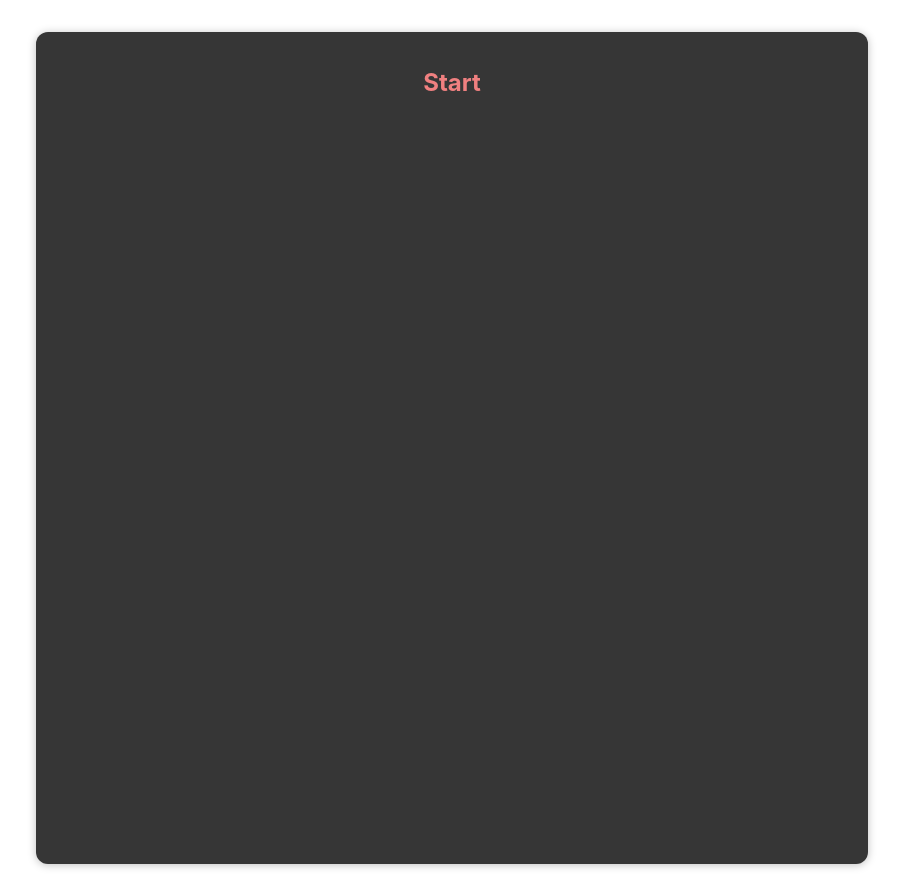
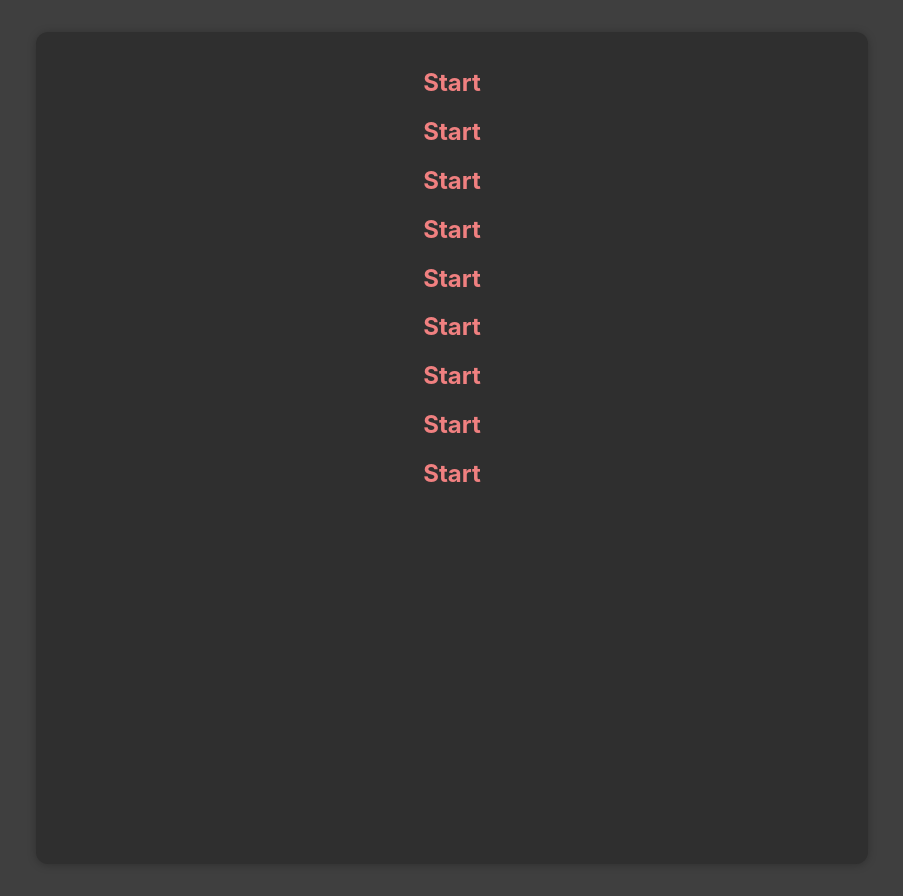
Before and after one commit to jonathas-arruda/Calculadora_React, a React (Create React App) app: page / in a window 1280 px wide. Shown: the whole page, without its empty margins (188-1091 px from the left). Built offline with nearby package versions, Linux system fonts and the light colour scheme.

Commit message:
The first changes to start the project

```diff
--- a/src/App.js
+++ b/src/App.js
@@ -1,14 +1,22 @@
-import './App.css';
-import Card from './components/UI/Card'
+import "./App.css";
+import Board from "./components/Board";
 
 const App = () => {
   return (
-    <Card Classname=''>
+    <Board className="board">
       <div className="App">
         <h2>Start</h2>
+        <h2>Start</h2>
+        <h2>Start</h2>
+        <h2>Start</h2>
+        <h2>Start</h2>
+        <h2>Start</h2>
+        <h2>Start</h2>
+        <h2>Start</h2>
+        <h2>Start</h2>
       </div>
-    </Card>
+    </Board>
   );
-}
+};
 
 export default App;
--- /dev/null
+++ b/src/components/Board.css
@@ -0,0 +1,11 @@
+.board{
+    border-radius: 12px;
+    box-shadow: 0 1px 8px rgba(0, 0, 0,0.25);
+    padding: 1rem;
+    background-color: #2f2f2f;
+    margin: 2rem auto;
+    width: 50rem;
+    max-width: 95%;
+    height: 50rem ;
+    max-height: 95%;
+}
--- /dev/null
+++ b/src/components/Board.js
@@ -0,0 +1,11 @@
+import './Board.css'
+
+const Board = (props) =>{
+
+    return(
+        <div className={props.className}>{props.children}</div>
+    )
+    ;
+}
+
+export default Board;
--- a/src/components/UI/Card.css
+++ b/src/components/Bottons.css
@@ -1,11 +1,11 @@
-.card{
+.bottons{
     border-radius: 12px;
     box-shadow: 0 1px 8px rgba(0, 0, 0,0.25);
     padding: 1rem;
-    background-color: #363636;
+    background-color: #00858f;
     margin: 2rem auto;
-    width: 50rem;
+    width: 15rem;
     max-width: 95%;
-    height: 50rem ;
+    height: 15rem ;
     max-height: 95%;
 }
--- a/src/components/UI/Card.js
+++ /dev/null
@@ -1,9 +0,0 @@
-import './Card.css';
-
-const Card = (props) => {
-    const classes = 'card ' + props.className ;
-
-    return <div className={classes}>{props.children}</div>;
-}
-
-export default Card;
--- a/src/index.css
+++ b/src/index.css
@@ -5,6 +5,7 @@ body {
     sans-serif;
   -webkit-font-smoothing: antialiased;
   -moz-osx-font-smoothing: grayscale;
+  background-color: #3f3f3f;
 }
 
 code {
```
Also changed, not shown: src/components/Bottons.js (added, +11 -0 lines), src/App.css (line endings or trailing spaces).
